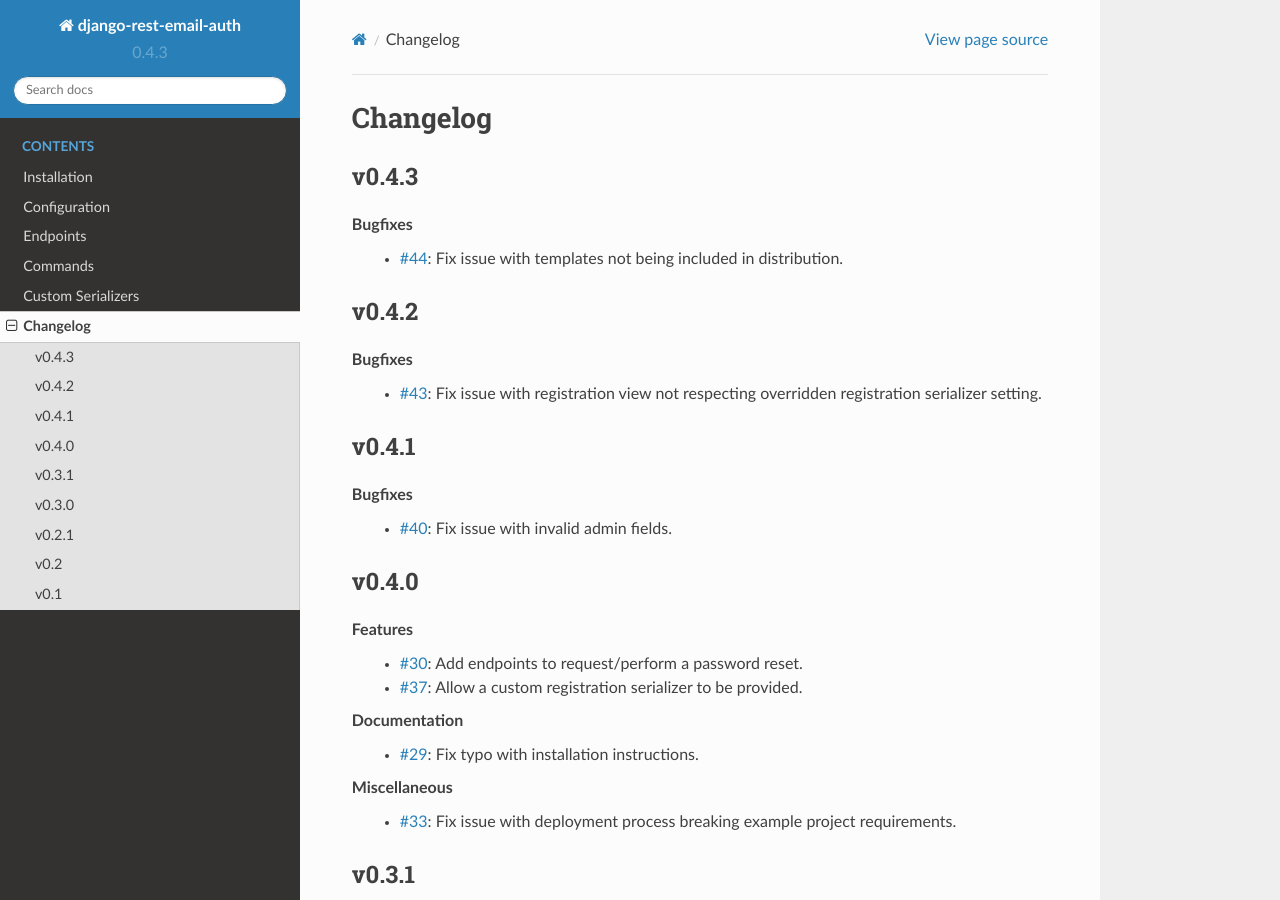
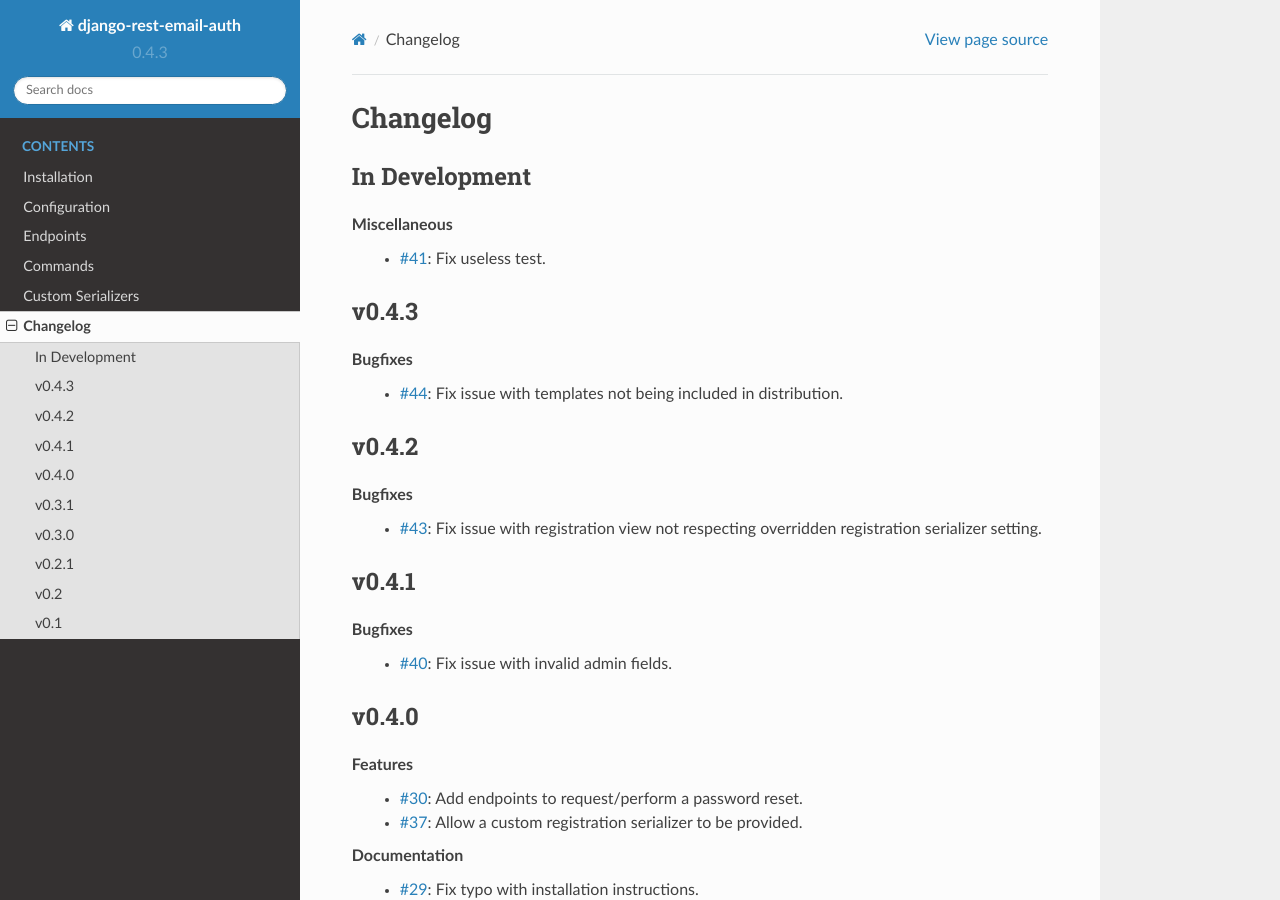
Before and after one commit to cdriehuys/django-rest-email-auth, a Sphinx documentation site: the page built from docs/CHANGELOG.rst, in a window 1280 px wide and 900 px high. Built offline with Sphinx 7.4.7 and the Read the Docs theme 2.0.0, drawn with Linux system fonts in a browser that asks for light colours.

```diff
--- a/docs/CHANGELOG.rst
+++ b/docs/CHANGELOG.rst
@@ -1,5 +1,12 @@
 Changelog
 =========
+
+
+In Development
+--------------
+
+Miscellaneous
+  * :issue:`41`: Fix useless test.
 
 
 v0.4.3
```
Also changed, not shown: .travis.yml.
